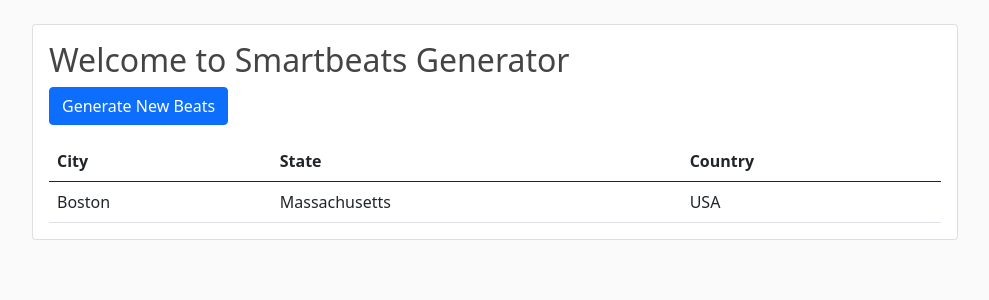
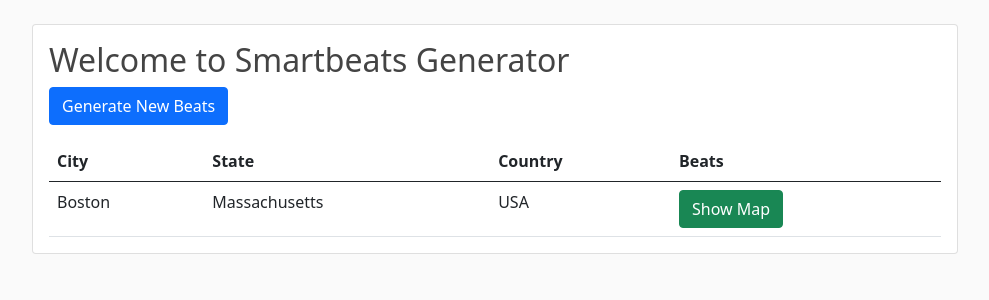
Before and after one commit to ASUCICREPO/smart-beats, a Django app: page / in a window 1280 px wide. Shown: the part 56-356 px from the top of the page, without its empty margins (145-1134 px from the left). Run offline with Django 3.2, Linux system fonts and the light colour scheme; data comes from the database, SQL or seed files in the repository.

Commit message:
Create city map page to show beats

```diff
--- /dev/null
+++ b/web-tier/beats/templates/beats/city_map.html
@@ -0,0 +1,5 @@
+{% extends 'beats/base.html' %}
+
+{% block content %}
+<h3>{{ city_obj.city }}, {{ city_obj.state }} in {{ city_obj.country }}</h3>
+{% endblock %}
--- a/web-tier/beats/templates/beats/coming_soon.html
+++ b/web-tier/beats/templates/beats/coming_soon.html
@@ -37,7 +37,7 @@
     <div class="middle">
         <h1>COMING SOON</h1>
         <hr>
-        <p>Automated beat generator is currently in progress!!</p>
+        <p>Beat generator is currently in progress!!</p>
     </div>
 </div>
 
--- a/web-tier/beats/templates/beats/home.html
+++ b/web-tier/beats/templates/beats/home.html
@@ -12,6 +12,7 @@
                 <th>City</th>
                 <th>State</th>
                 <th>Country</th>
+                <th>Beats</th>
             </tr>
             </thead>
             <tbody>
@@ -20,6 +21,7 @@
                     <td>{{ city.city }}</td>
                     <td>{{ city.state }}</td>
                     <td>{{ city.country }}</td>
+                    <td><a href="{% url 'city_map'  city.id  %}" class="btn btn-success">Show Map</a></td>
                 </tr>
             {% endfor %}
             </tbody>
--- a/web-tier/beats/urls.py
+++ b/web-tier/beats/urls.py
@@ -6,4 +6,5 @@ urlpatterns = [
     path('', views.home, name='home'),
     path('beats/', views.beats_list, name='beats_list'),
     path('beats/upload', views.coming_soon, name='upload'),
+    path('beats/city_map/<int:obj_id>/', views.city_map, name='city_map'),
 ]
--- a/web-tier/beats/views.py
+++ b/web-tier/beats/views.py
@@ -29,12 +29,18 @@ def upload(request):
     return render(request, 'beats/upload.html', {'form': form})
 
 
-def coming_soon(request):
-    return render(request, 'beats/coming_soon.html')
-
-
 def beats_list(request):
     cities = City.objects.all()
     return render(request, 'beats/beats_list.html', {
         'cities': cities
     })
+
+
+def coming_soon(request):
+    return render(request, 'beats/coming_soon.html')
+
+
+def city_map(request, obj_id=None):
+    city_obj = City.objects.get(id=obj_id)
+
+    return render(request, 'beats/city_map.html', {'city_obj': city_obj})
```
